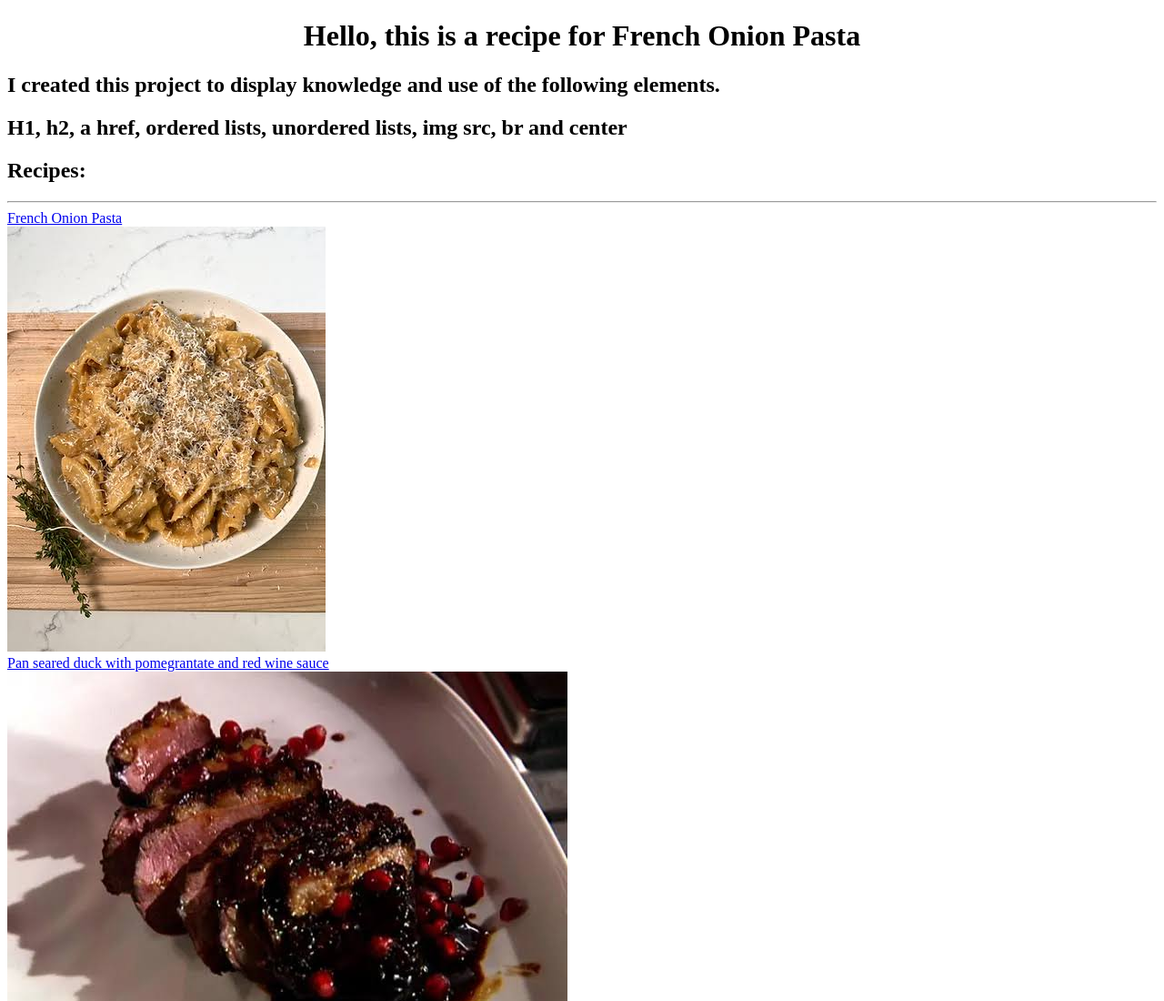
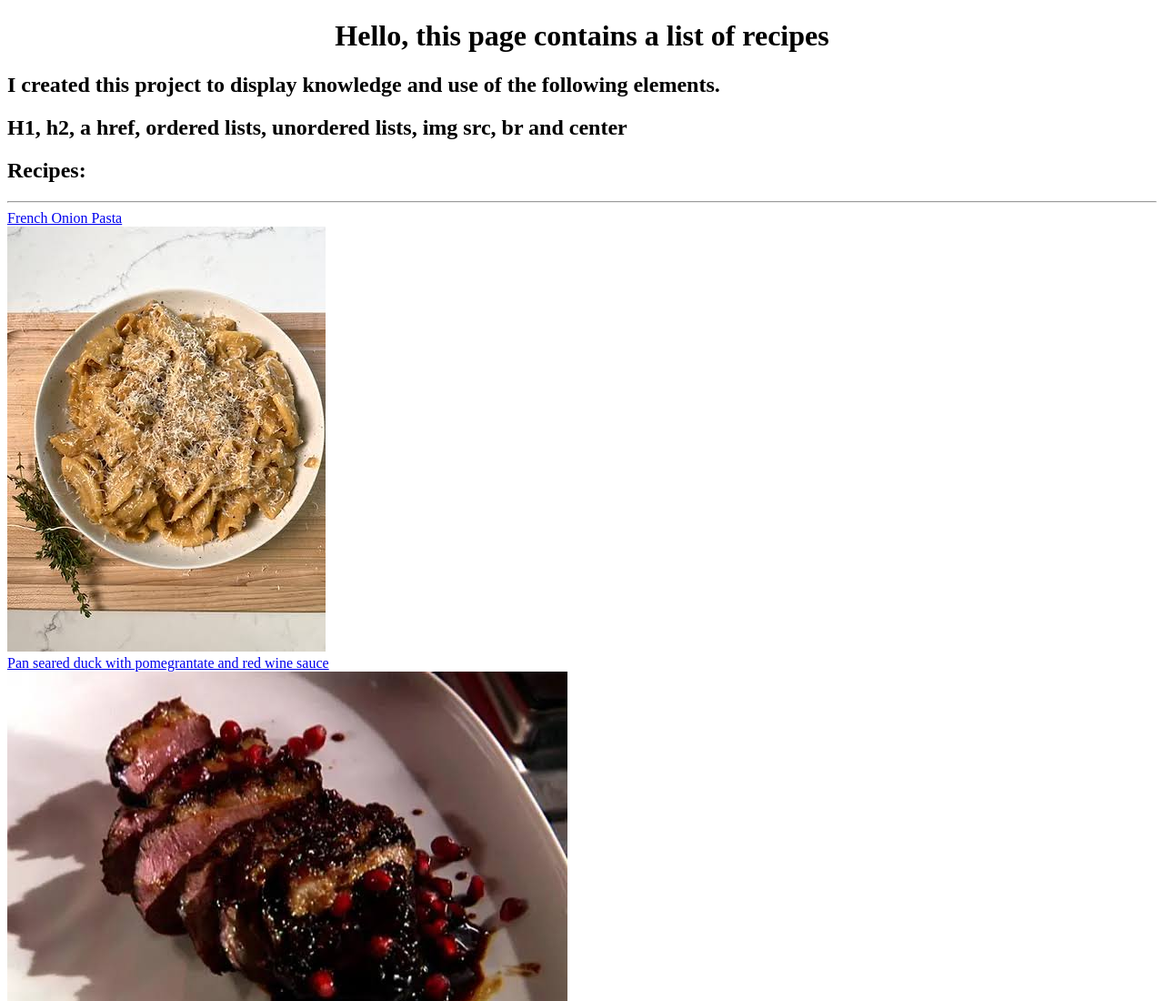
Before and after one commit to Yharm/HTML-projects, a plain HTML site: page Recipes/index.html in a window 1280 px wide. Shown: the top 1100 px of the page at 91% size. Drawn offline with Linux system fonts and the light colour scheme.

Commit message:
Update index.html

```diff
--- a/Recipes/index.html
+++ b/Recipes/index.html
@@ -1,8 +1,8 @@
 <!DOCTYPE HTML>
 <html>
-<title>Recipe for French Onion Spaghetti</title>
+<title>Page for listing recipes</title>
 <head>
-    <h1><center>Hello, this is a recipe for French Onion Pasta</center></h1>
+    <h1><center>Hello, this page contains a list of recipes</center></h1>
     <h2>I created this project to display knowledge and use of the following elements.</h2>
     <h2>H1, h2, a href, ordered lists, unordered lists, img src, br and center</h2>
     <h2>Recipes:</h2>
```
